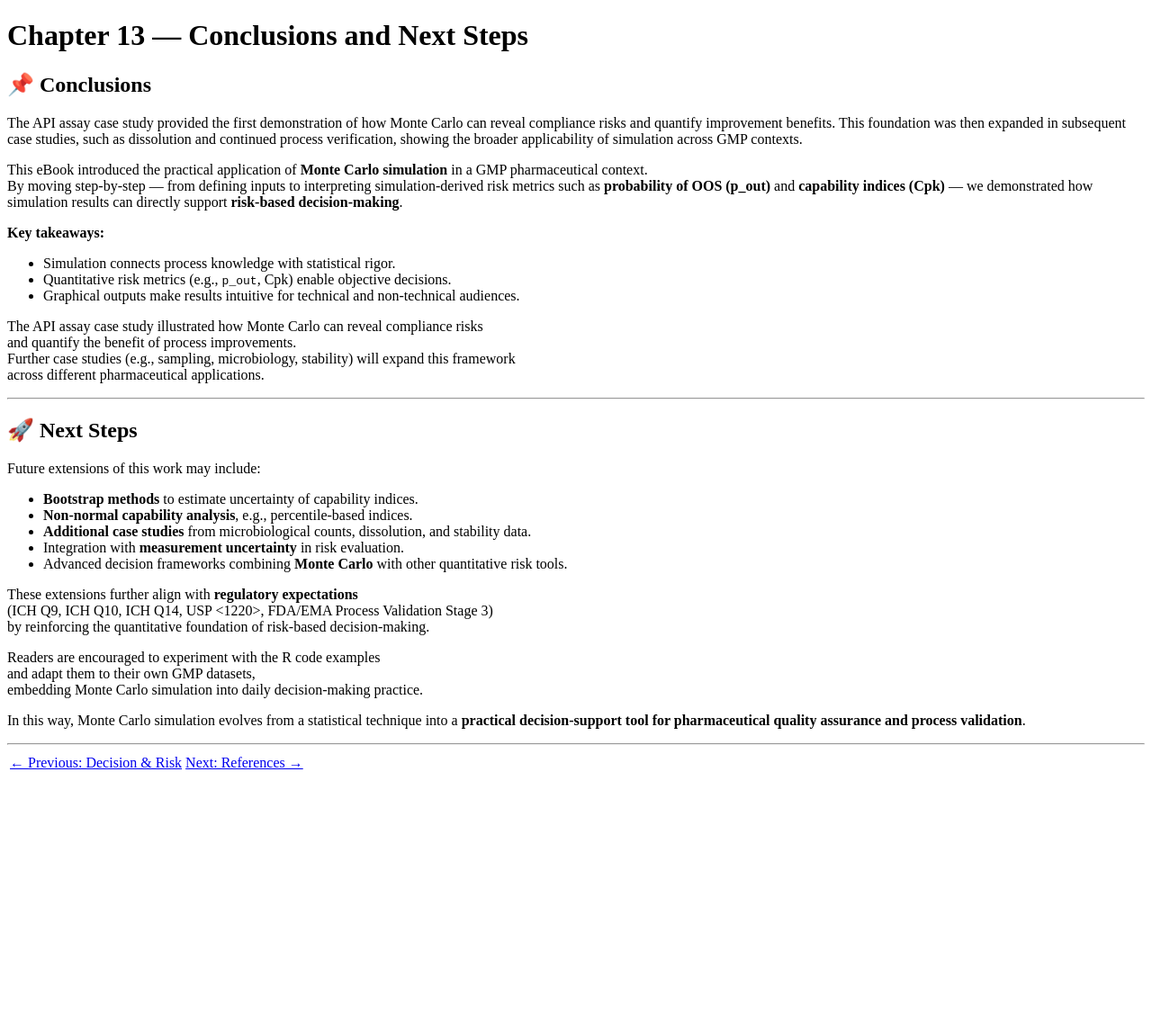
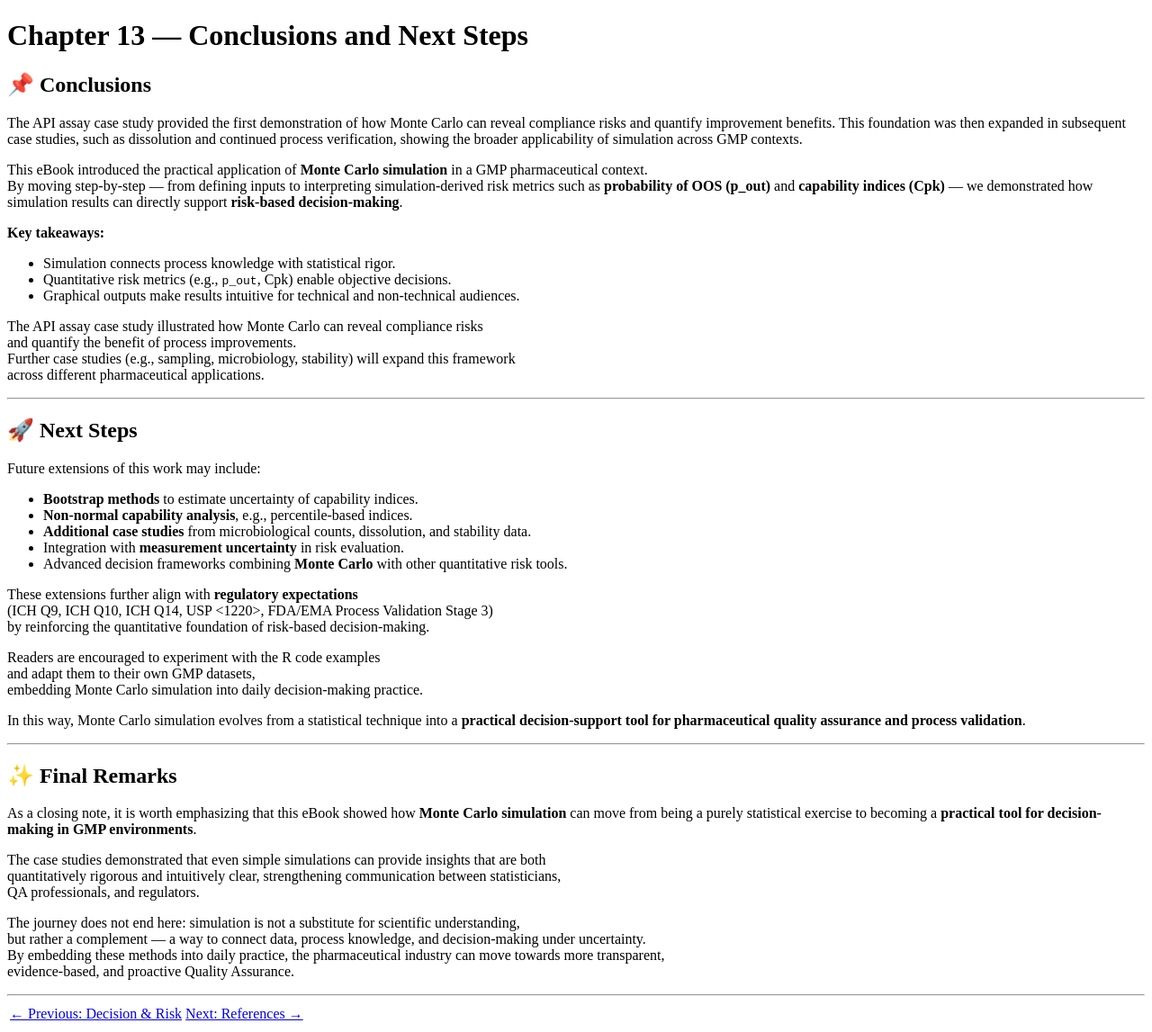
Before and after one commit to rbonfichi/monte-carlo-gmp-pharma, a Jekyll site: the page built from docs/chapters/chapter13_conclusions-nextsteps.md, in a window 1280 px wide. Shown: the whole page at 90% size. Built offline with Jekyll 4.4.1, drawn with Linux system fonts in a browser that asks for light colours; our own code applies the rules of GitHub Pages for plain Markdown files; before the commit the page ends 900 px from its top, so only the background shows below that.

Commit message:
Update chapter13_conclusions-nextsteps.md

```diff
--- a/docs/chapters/chapter13_conclusions-nextsteps.md
+++ b/docs/chapters/chapter13_conclusions-nextsteps.md
@@ -39,4 +39,19 @@ In this way, Monte Carlo simulation evolves from a statistical technique into a
 
 ---
 
+## ✨ Final Remarks
+
+As a closing note, it is worth emphasizing that this eBook showed how **Monte Carlo simulation** can move from being a purely statistical exercise to becoming a **practical tool for decision-making in GMP environments**.
+
+The case studies demonstrated that even simple simulations can provide insights that are both
+quantitatively rigorous and intuitively clear, strengthening communication between statisticians,
+QA professionals, and regulators.
+
+The journey does not end here: simulation is not a substitute for scientific understanding,
+but rather a complement — a way to connect data, process knowledge, and decision-making under uncertainty.
+By embedding these methods into daily practice, the pharmaceutical industry can move towards more transparent,
+evidence-based, and proactive Quality Assurance.
+
+---
+
 [← Previous: Decision & Risk](chapter12_decision-risk.md) | [Next: References →](chapter14_references.md)
```
